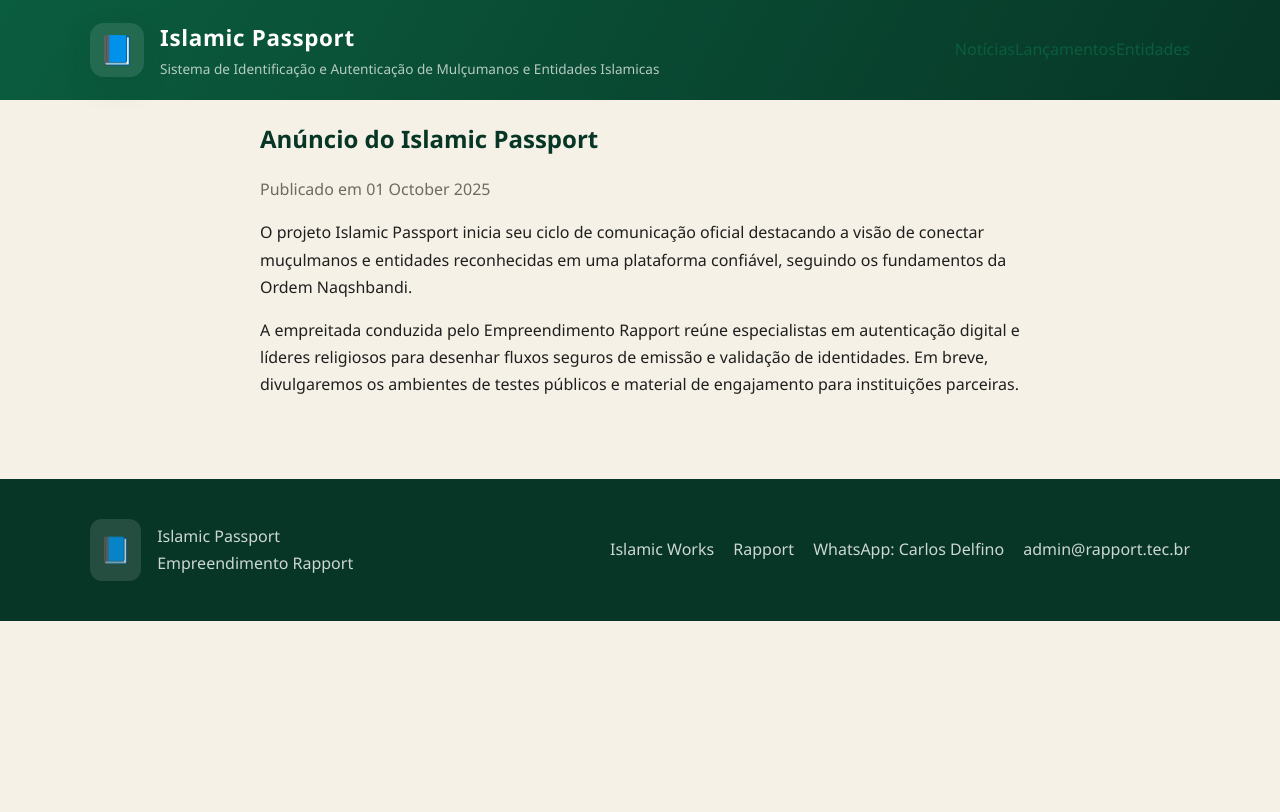
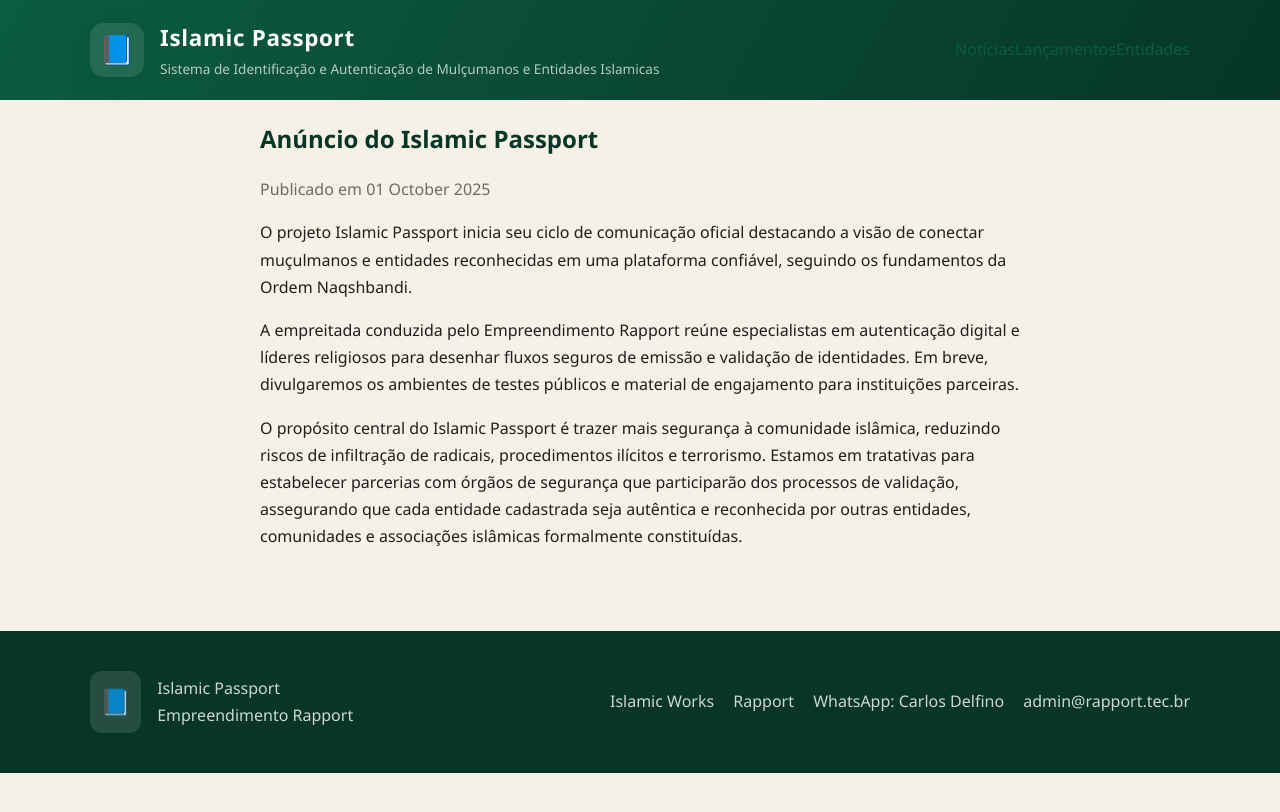
Before and after one commit to islamic-works/Islamic-Passport-site, a Jekyll site: the page built from _news/2025-10-01-anuncio-inicial.md, in a window 1280 px wide. Shown: the top 812 px of the page. Built offline with Jekyll 4.4.1, drawn with Linux system fonts in a browser that asks for light colours.

Commit message:
ampliação da noticia sobre o lançamento do Islamic Passport

```diff
--- a/_news/2025-10-01-anuncio-inicial.md
+++ b/_news/2025-10-01-anuncio-inicial.md
@@ -7,3 +7,5 @@ summary: "Conheça a proposta do protocolo oficial de identificação para a com
 O projeto Islamic Passport inicia seu ciclo de comunicação oficial destacando a visão de conectar muçulmanos e entidades reconhecidas em uma plataforma confiável, seguindo os fundamentos da Ordem Naqshbandi.
 
 A empreitada conduzida pelo Empreendimento Rapport reúne especialistas em autenticação digital e líderes religiosos para desenhar fluxos seguros de emissão e validação de identidades. Em breve, divulgaremos os ambientes de testes públicos e material de engajamento para instituições parceiras.
+
+O propósito central do Islamic Passport é trazer mais segurança à comunidade islâmica, reduzindo riscos de infiltração de radicais, procedimentos ilícitos e terrorismo. Estamos em tratativas para estabelecer parcerias com órgãos de segurança que participarão dos processos de validação, assegurando que cada entidade cadastrada seja autêntica e reconhecida por outras entidades, comunidades e associações islâmicas formalmente constituídas.
```
